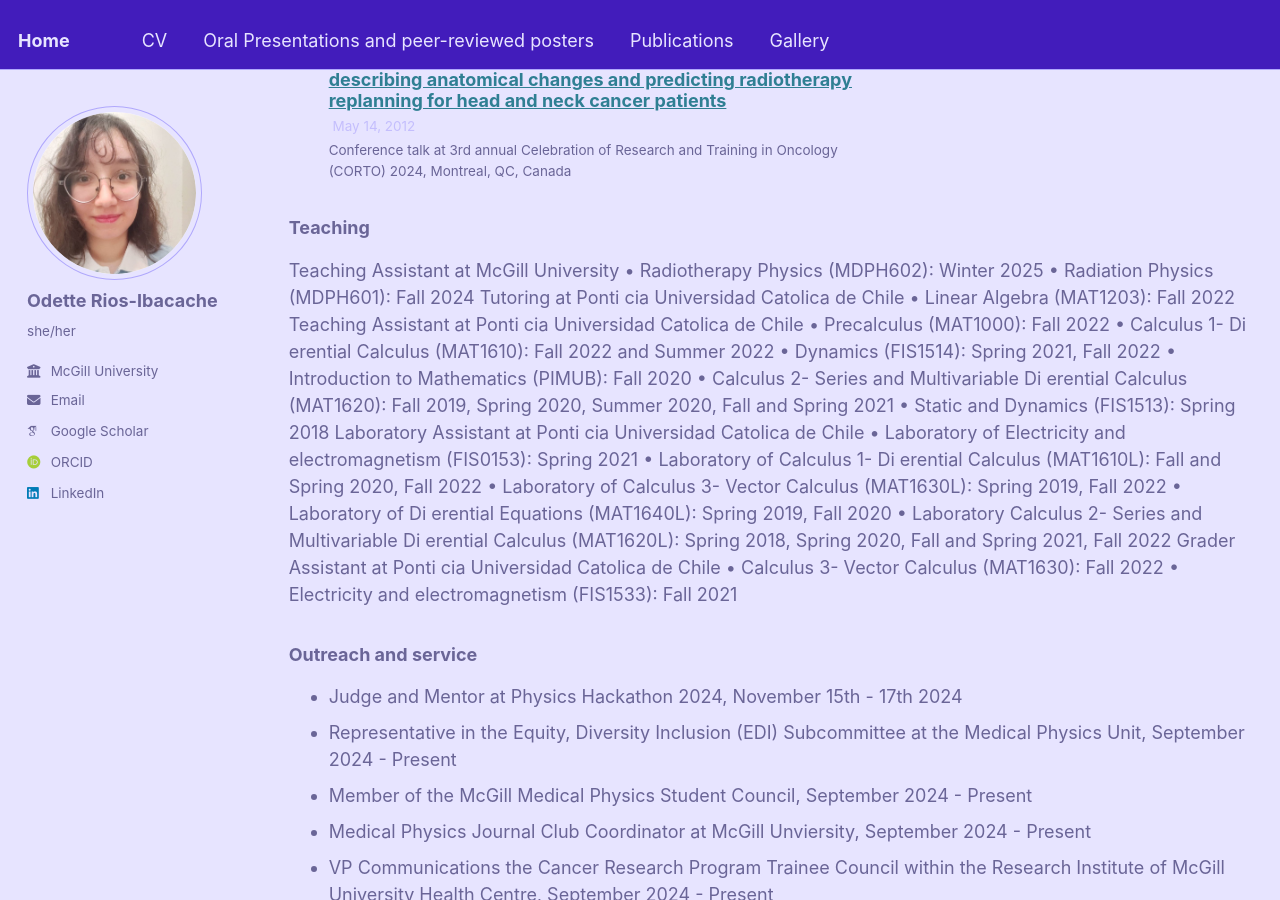
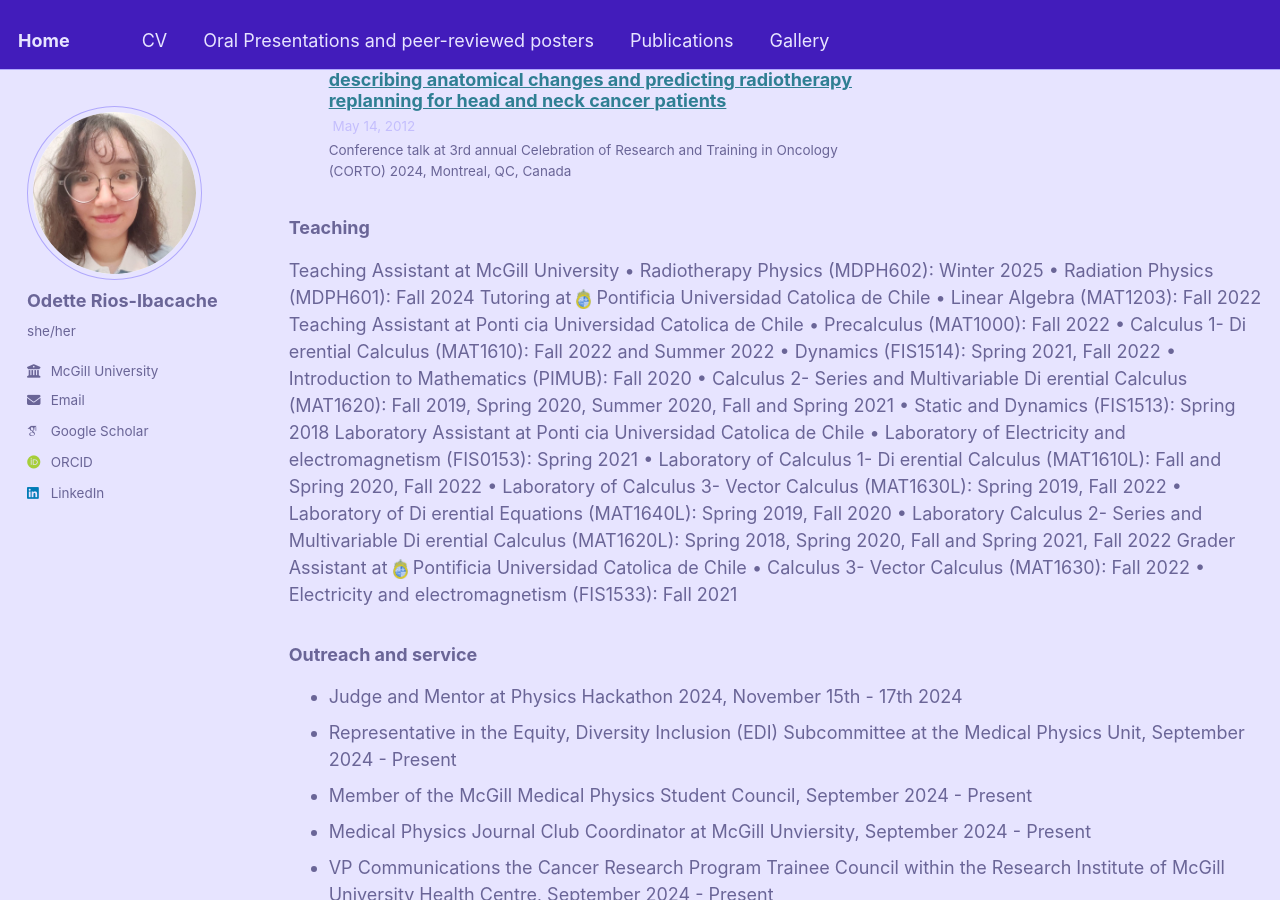
Before and after one commit to OdetteRiosI/odetteriosi.github.io, a Jekyll site: the page built from _pages/cv.md, in a window 1280 px wide and 900 px high, scrolled down 3175 px. Built offline with Jekyll 4.4.1, drawn with Linux system fonts in a browser that asks for light colours; some web fonts are replaced.

Commit message:
Update cv.md

```diff
--- a/_pages/cv.md
+++ b/_pages/cv.md
@@ -67,7 +67,7 @@ redirect_from:
 Teaching Assistant at McGill University
  • Radiotherapy Physics (MDPH602): Winter 2025
  • Radiation Physics (MDPH601): Fall 2024
- Tutoring at Ponti cia Universidad Catolica de Chile
+ Tutoring at <img src='/images/puc.png' width="15" height="20"> Pontificia Universidad Catolica de Chile
  • Linear Algebra (MAT1203): Fall 2022
  Teaching Assistant at Ponti cia Universidad Catolica de Chile
  • Precalculus (MAT1000): Fall 2022
@@ -84,7 +84,7 @@ Teaching Assistant at McGill University
  • Laboratory of Di erential Equations (MAT1640L): Spring 2019, Fall 2020
  • Laboratory Calculus 2- Series and Multivariable Di erential Calculus (MAT1620L): Spring 2018,
  Spring 2020, Fall and Spring 2021, Fall 2022
- Grader Assistant at Ponti cia Universidad Catolica de Chile
+ Grader Assistant at <img src='/images/puc.png' width="15" height="20"> Pontificia Universidad Catolica de Chile
  • Calculus 3- Vector Calculus (MAT1630): Fall 2022
  • Electricity and electromagnetism (FIS1533): Fall 2021
 
```
